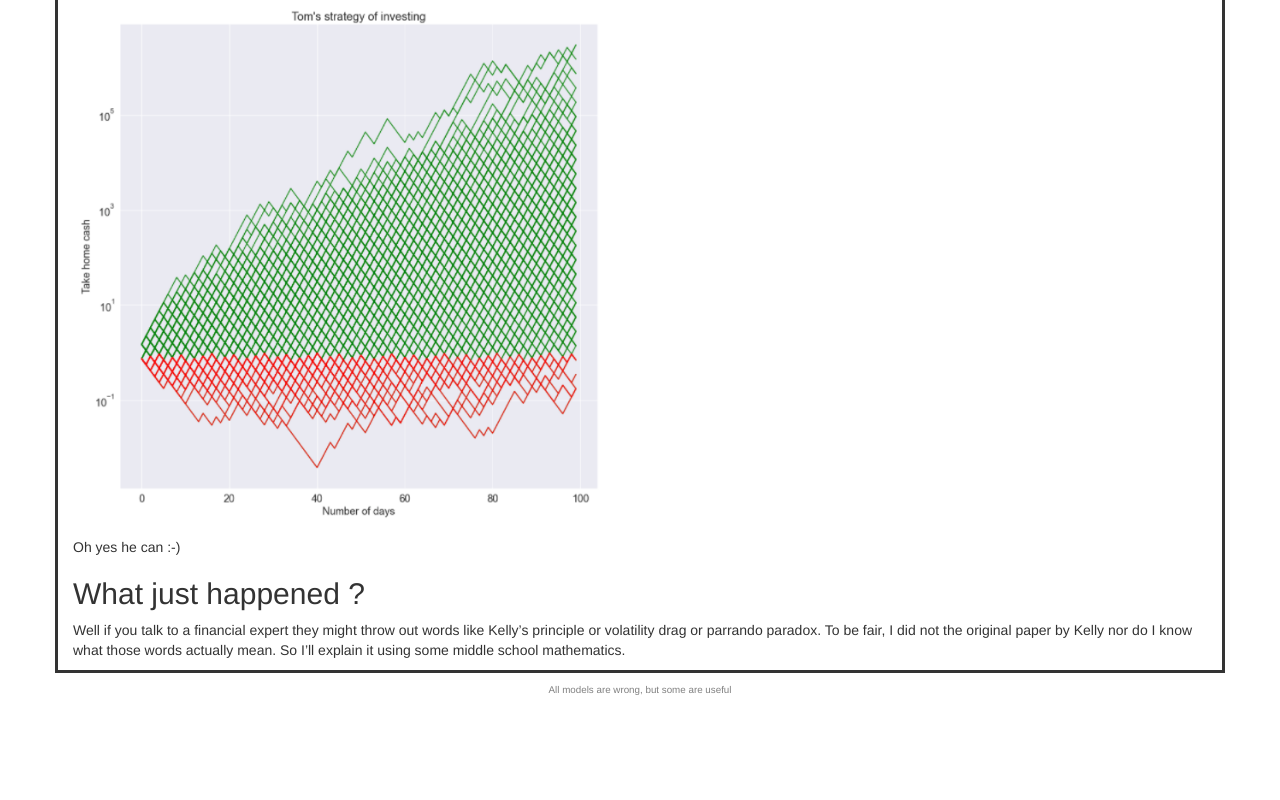
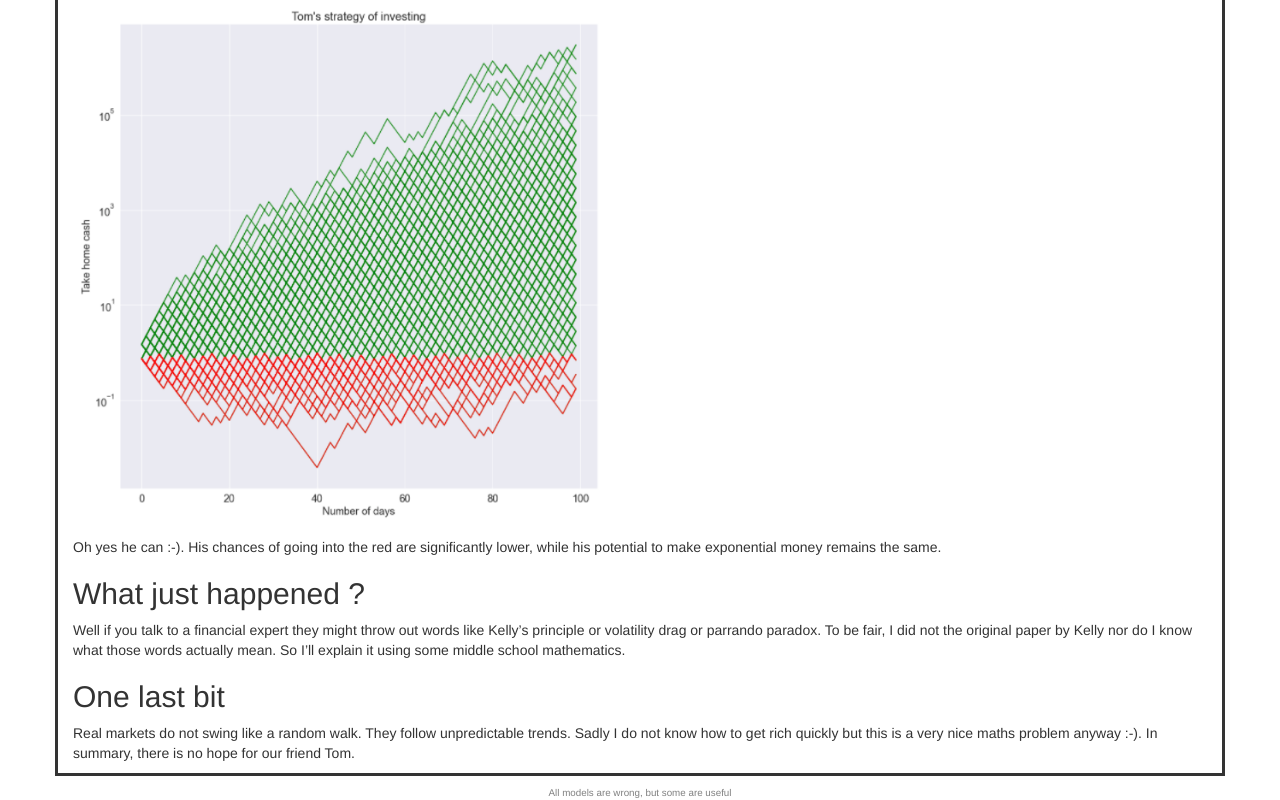
Before and after one commit to abiswas3/sportsMaths, a plain HTML site: page ShannonDemon/index.html in a window 1280 px wide. Shown: the part 2057-2857 px from the top of the page. Before the commit the page ends 2754 px from the top, so only its background shows below. Drawn offline with Linux system fonts and the light colour scheme.

```diff
--- a/ShannonDemon/index.html
+++ b/ShannonDemon/index.html
@@ -107,13 +107,20 @@
 saves the other half. He repeats this process every-day. Can Tom be
 exponentially rich without any risks?</p>
 <p><img src="pngs/tom.png" width=50% height=50%></img></p>
-<p>Oh yes he can :-)</p>
+<p>Oh yes he can :-). His chances of going into the red are
+significantly lower, while his potential to make exponential money
+remains the same.</p>
 <h2 id="what-just-happened">What just happened ?</h2>
 <p>Well if you talk to a financial expert they might throw out words
 like Kelly’s principle or volatility drag or parrando paradox. To be
 fair, I did not the original paper by Kelly nor do I know what those
 words actually mean. So I’ll explain it using some middle school
 mathematics.</p>
+<h2 id="one-last-bit">One last bit</h2>
+<p>Real markets do not swing like a random walk. They follow
+unpredictable trends. Sadly I do not know how to get rich quickly but
+this is a very nice maths problem anyway :-). In summary, there is no
+hope for our friend Tom.</p>
 </div>
 <div id="footer">
    All models are wrong, but some are useful
```
Also changed, not shown: 1 other file.
